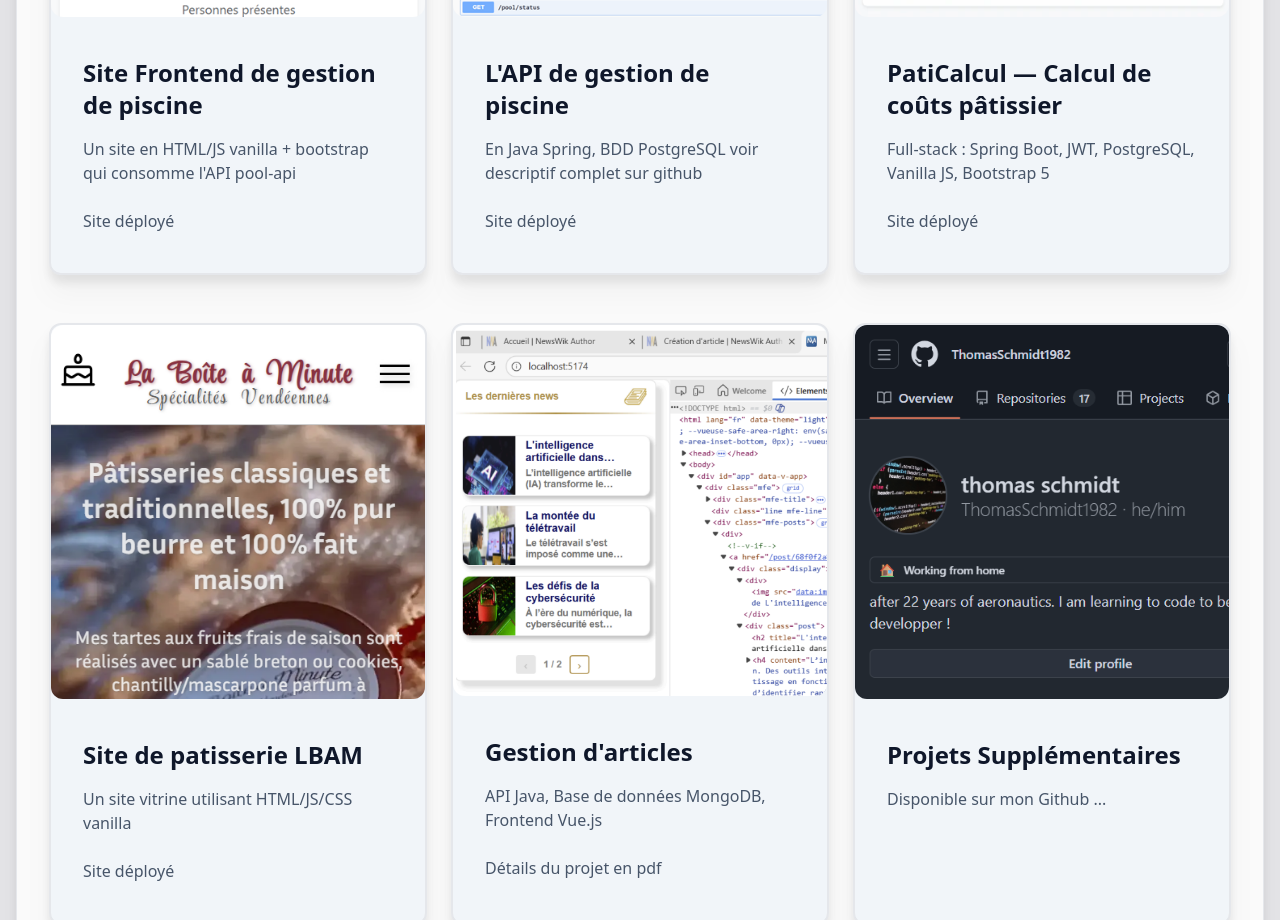
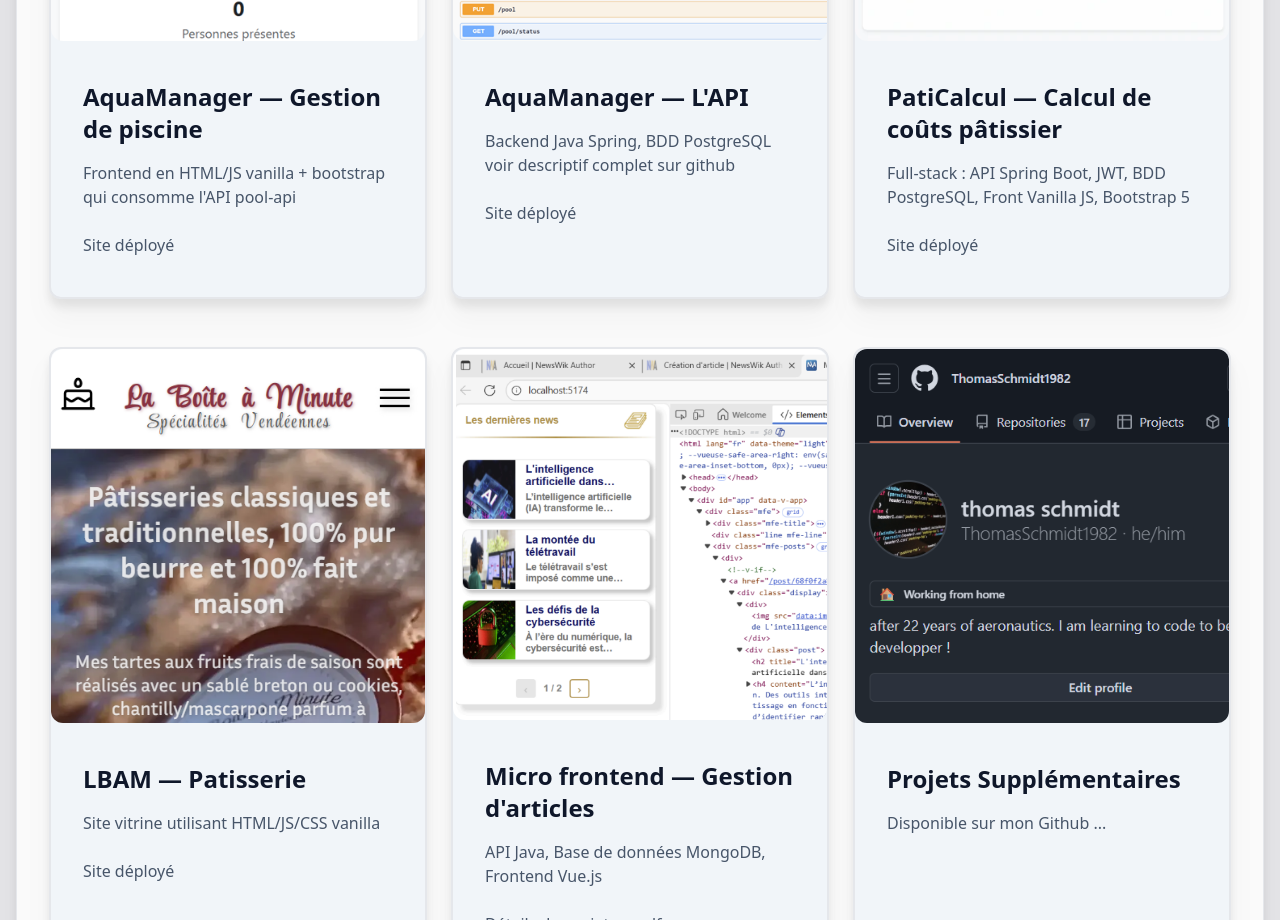
Before and after one commit to ThomasSchmidt1982/portfolio, a website: page index.html in a window 1280 px wide. Shown: the part 1880-2800 px from the top of the page. Drawn offline with Linux system fonts and the light colour scheme.

Commit message:
adjustmennt

```diff
--- a/index.html
+++ b/index.html
@@ -107,7 +107,8 @@ Linkedin
     <br>
 <strong>En 2025 obtention du titre Développeur Web & Web Mobile (niveau BAC+2) avec l'ENI</strong>
     <br>
-    Depuis, réalisation de différents projets pour professionnels (sites vitrines, micro SaaS, API rest, et +)
+    <br>
+    Depuis, réalisation de différents projets pour professionnels (<strong> sites vitrines, micro SaaS, API rest, et + </strong>)
   </section>
 
   <section>
@@ -152,13 +153,14 @@ Linkedin
 
       <article>
         <a
-          href="https://github.com/ThomasSchmidt1982/pool-front.git"
+          target="_blank"
+          href="https://pool-front.thomasschmidt.fr"
         >
           <img class="w-25 h-25 rounded-xl object-cover" src="img/pool-front.png" alt="le site pool-front gestion de piscine" height="463"
                width="463" />
           <div class="description">
-            <h4>Site Frontend de gestion de piscine</h4>
-            <p>Un site en HTML/JS vanilla + bootstrap qui consomme l'API pool-api</p>
+            <h4>AquaManager — Gestion de piscine</h4>
+            <p>Frontend en HTML/JS vanilla + bootstrap qui consomme l'API pool-api</p>
             <p>Site déployé</p>
           </div>
         </a>
@@ -166,24 +168,14 @@ Linkedin
 
       <article>
         <a
+          target="_blank"
           href="https://github.com/ThomasSchmidt1982/pool-api.git"
         >
           <img class="w-25 h-25 rounded-xl object-cover" src="img/pool-api-swagger.png" alt="l'API de gestion de piscine" height="463"
                width="463" />
           <div class="description">
-            <h4>L'API de gestion de piscine</h4>
-            <p>En Java Spring, BDD PostgreSQL voir descriptif complet sur github</p>
-            <p>Site déployé</p>
-          </div>
-        </a>
-      </article>
-
-      <article>
-        <a href="https://paticalcul.thomasschmidt.fr">
-          <img class="w-25 h-25 rounded-xl object-cover" src="img/paticalcul.webp" alt="PatiCalcul" height="463" width="463" />
-          <div class="description">
-            <h4>PatiCalcul — Calcul de coûts pâtissier</h4>
-            <p>Full-stack : Spring Boot, JWT, PostgreSQL, Vanilla JS, Bootstrap 5</p>
+            <h4>AquaManager — L'API</h4>
+            <p>Backend Java Spring, BDD PostgreSQL voir descriptif complet sur github</p>
             <p>Site déployé</p>
           </div>
         </a>
@@ -191,13 +183,13 @@ Linkedin
 
       <article>
         <a
-          href="https://lbam.thomasschmidt.fr"
+          target="_blank"
+          href="https://paticalcul.thomasschmidt.fr"
         >
-          <img class="w-25 h-25 rounded-xl object-cover" src="img/lbam.png" alt="le site de lbam" height="463"
-               width="463" />
+          <img class="w-25 h-25 rounded-xl object-cover" src="img/paticalcul.webp" alt="PatiCalcul" height="463" width="463" />
           <div class="description">
-            <h4>Site de patisserie LBAM</h4>
-            <p>Un site vitrine utilisant HTML/JS/CSS vanilla </p>
+            <h4>PatiCalcul — Calcul de coûts pâtissier</h4>
+            <p>Full-stack : API Spring Boot, JWT, BDD PostgreSQL, Front Vanilla JS, Bootstrap 5</p>
             <p>Site déployé</p>
           </div>
         </a>
@@ -205,12 +197,28 @@ Linkedin
 
       <article>
         <a
+          target="_blank"
+          href="https://lbam.thomasschmidt.fr"
+        >
+          <img class="w-25 h-25 rounded-xl object-cover" src="img/lbam.png" alt="le site de lbam" height="463"
+               width="463" />
+          <div class="description">
+            <h4>LBAM — Patisserie</h4>
+            <p>Site vitrine utilisant HTML/JS/CSS vanilla </p>
+            <p>Site déployé</p>
+          </div>
+        </a>
+      </article>
+
+      <article>
+        <a
+          target="_blank"
           href="./dossier-newswik.pdf"
         >
           <img class="w-25 h-25 rounded-xl object-cover" src="img/newswik.png" alt="le site de gestion d'articles" height="526"
                width="530" />
           <div class="description">
-            <h4>Gestion d'articles</h4>
+            <h4>Micro frontend — Gestion d'articles</h4>
             <p>API Java, Base de données MongoDB, Frontend Vue.js</p>
             <p>Détails du projet en pdf</p>
           </div>
@@ -219,6 +227,7 @@ Linkedin
 
       <article>
         <a
+          target="_blank"
           href="https://github.com/ThomasSchmidt1982"
         >
           <img class="w-25 h-25 rounded-xl object-cover" src="img/github.png" alt="le github de thomas schmidt" height="462"
```
